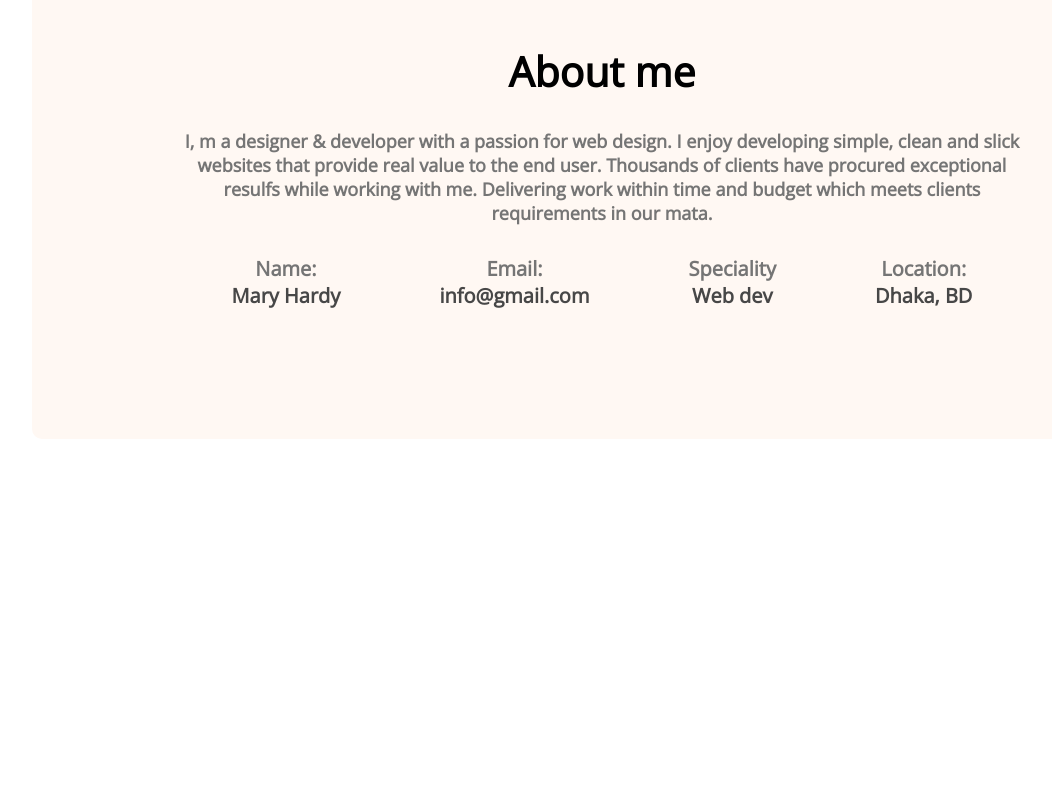
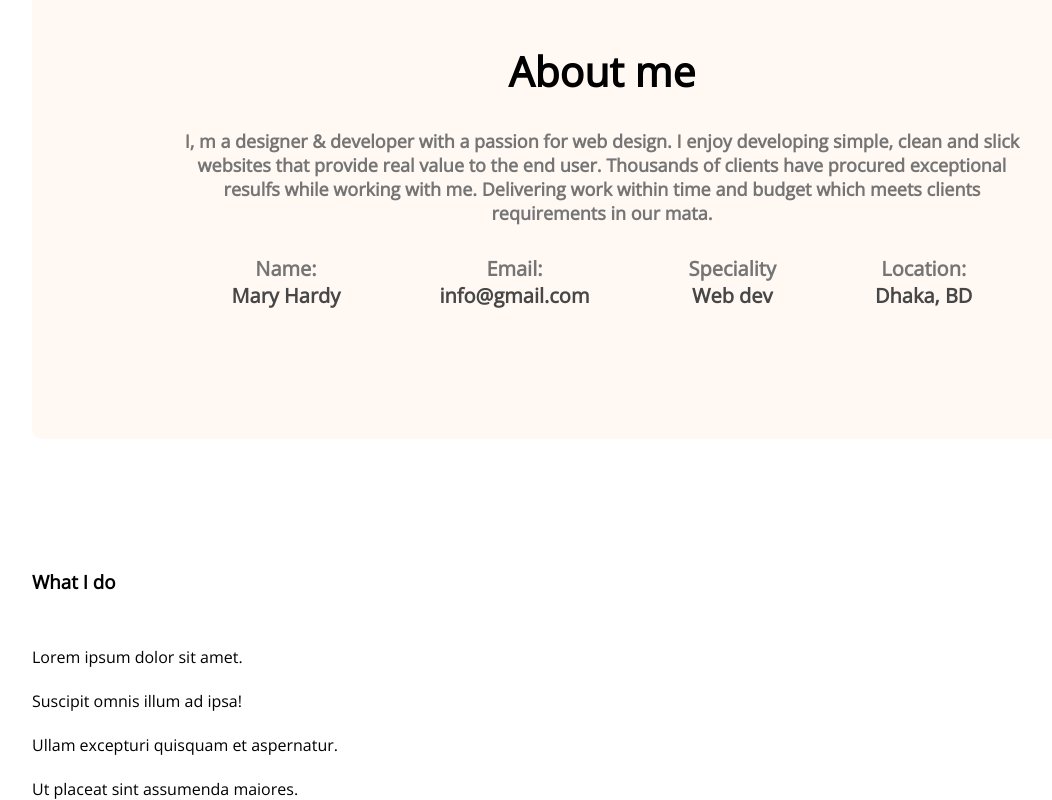
Before and after one commit to emonhossain151/developer-portfolio, a plain HTML site: page index.html in a window 1280 px wide. Shown: the part 1057-1857 px from the top of the page, without its empty margins (38-1090 px from the left). Before the commit the page ends 1496 px from the top, so only its background shows below. Drawn offline with nearby package versions, Linux system fonts and the light colour scheme.

Commit message:
added what-i-do section

```diff
--- a/index.html
+++ b/index.html
@@ -54,6 +54,31 @@
                     </div>
                 </div>
         </section>
+        <section class="what-i-do">
+            <h3 class="section-title">What I do</h3>
+            <div class="skills-container">
+                <div>
+                    <img src="" alt="">
+                    <p class="skill-title"></p>
+                    <p class="skill-description">Lorem ipsum dolor sit amet.</p>
+                </div>
+                <div>
+                    <img src="" alt="">
+                    <p class="skill-title"></p>
+                    <p class="skill-description">Suscipit omnis illum ad ipsa!</p>
+                </div>
+                <div>
+                    <img src="" alt="">
+                    <p class="skill-title"></p>
+                    <p class="skill-description">Ullam excepturi quisquam et aspernatur.</p>
+                </div>
+                <div>
+                    <img src="" alt="">
+                    <p class="skill-title"></p>
+                    <p class="skill-description">Ut placeat sint assumenda maiores.</p>
+                </div>
+            </div>
+        </section>
     </main>
     <footer>
 
--- a/styles/portfolio.css
+++ b/styles/portfolio.css
@@ -119,3 +119,8 @@ main {
     font-size: 20px;
     font-weight: 700;
 }
+/* what i do section */
+
+.what-i-do{
+    margin-top: 130px;
+}
```
